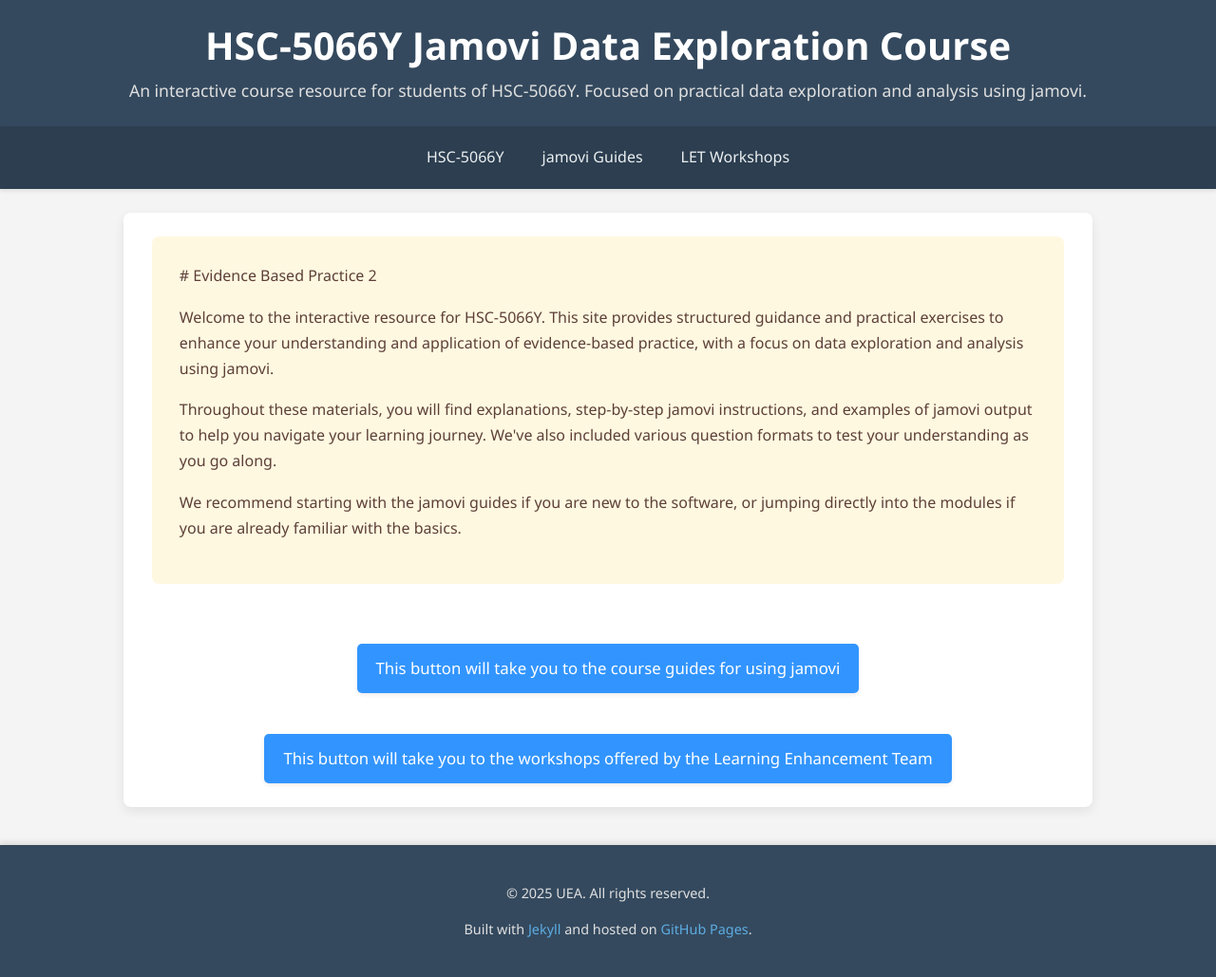
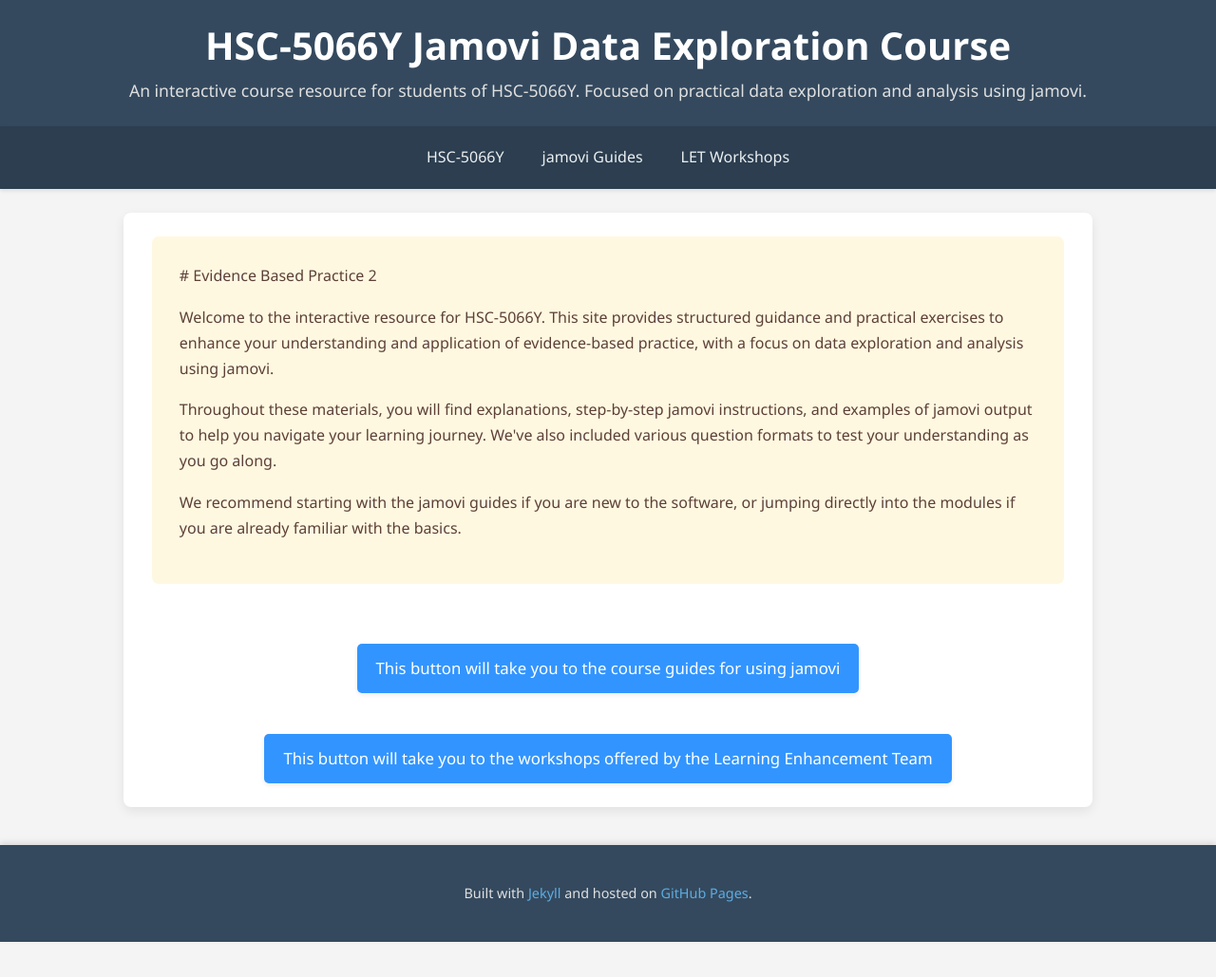
Before and after one commit to probe973/hsc-5066y, a Jekyll site: the page built from index.md, in a window 1280 px wide. Shown: the whole page at 95% size. Built offline with Jekyll 4.4.1, drawn with Linux system fonts in a browser that asks for light colours; after the commit the page ends 992 px from its top, so only the background shows below that.

Commit message:
Remove copyright notice from footer
Removed copyright notice from footer.

```diff
--- a/_layouts/default.html
+++ b/_layouts/default.html
@@ -42,7 +42,7 @@
     </main>
 
     <footer>
-        <p>&copy; {{ site.time | date: "%Y" }} {{ site.author | default: "Your Name/Organization" }}. All rights reserved.</p>
+
         <p>Built with <a href="https://jekyllrb.com/" target="_blank" rel="noopener noreferrer">Jekyll</a> and hosted on <a href="https://pages.github.com/" target="_blank" rel="noopener noreferrer">GitHub Pages</a>.</p>
     </footer>
 
```
